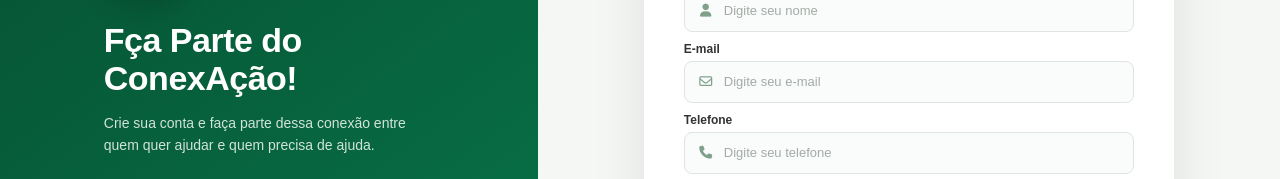
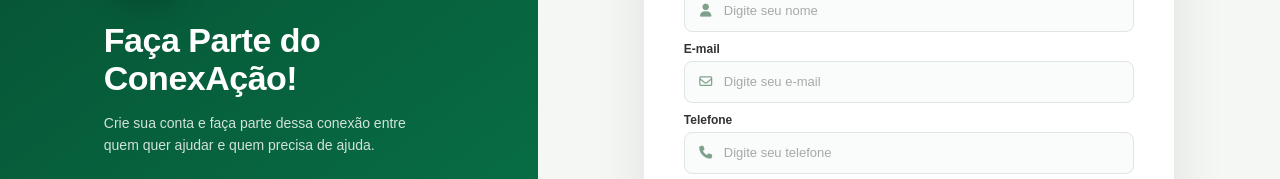
Before and after one commit to jean19022009/ConexA-o, a plain HTML site: page cadastro.html in a window 1280 px wide. Shown: the part 251-430 px from the top of the page. Drawn offline with nearby package versions, Linux system fonts and the light colour scheme.

Commit message:
Update cadastro.html

```diff
--- a/cadastro.html
+++ b/cadastro.html
@@ -33,7 +33,7 @@
 
                 </div>
 
-                <h1>Fça Parte do<br>ConexAção!</h1>
+                <h1>Faça Parte do<br>ConexAção!</h1>
 
                 <p>
                     Crie sua conta e faça parte dessa conexão
```
